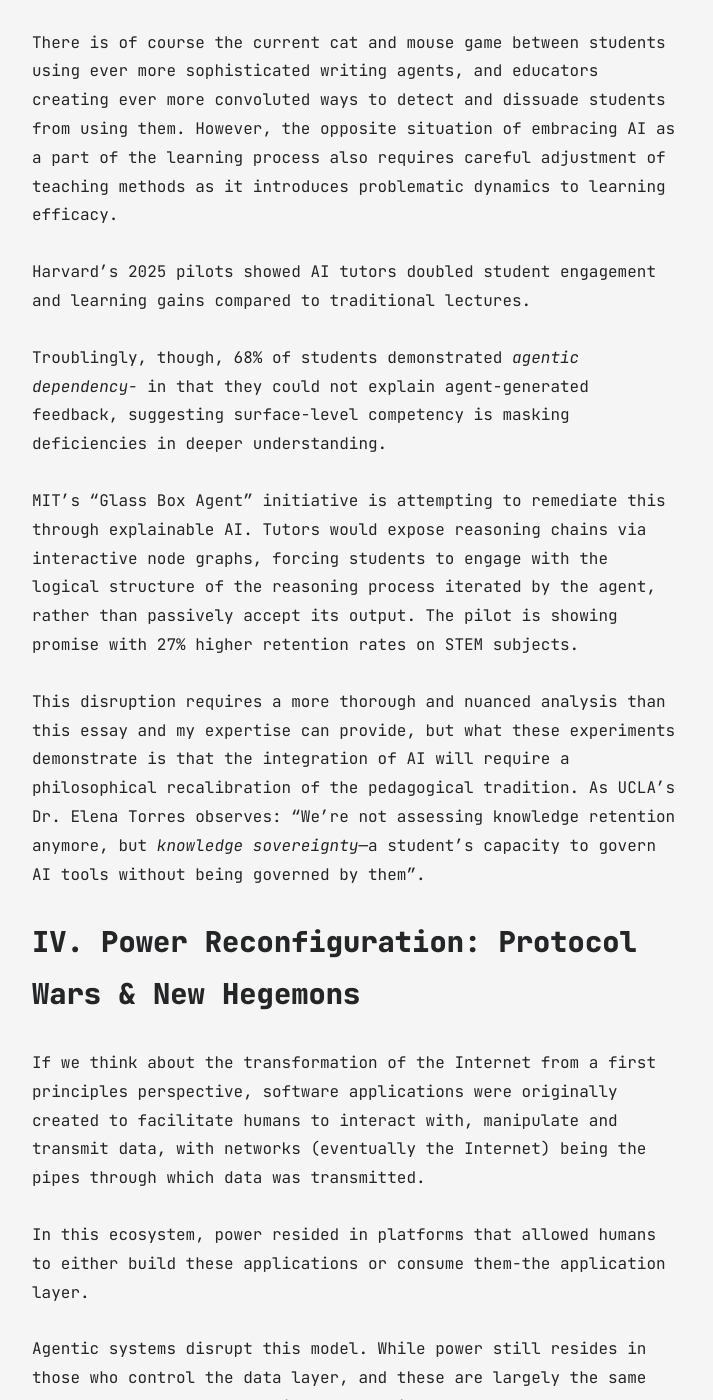
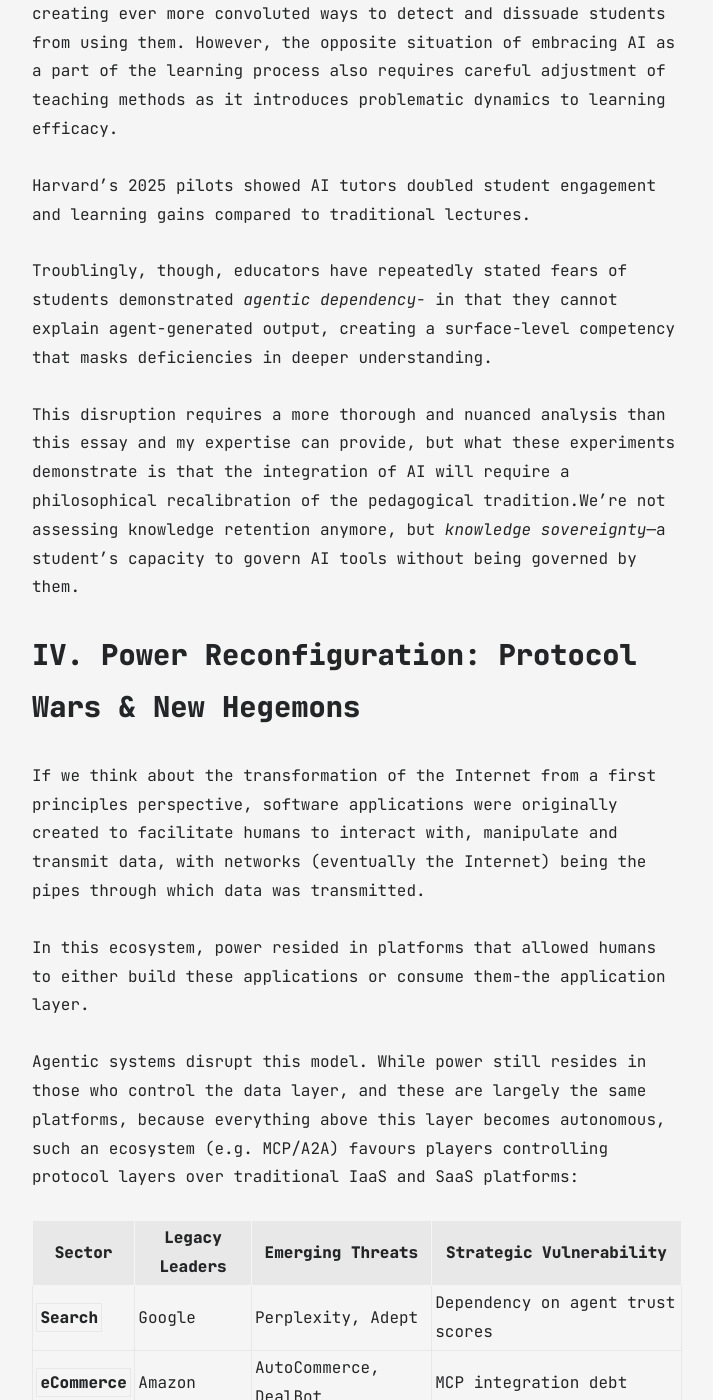
Before and after one commit to dr-robert-li/jekyll-blog, a Jekyll site: the page built from all_collections/_posts/2025-04-25-a2a-internet.md, in a window 1280 px wide and 1400 px high, scrolled down 9575 px. Shown: the whole window, without its empty margins (283-996 px from the left). Built offline with Jekyll 4.4.1, drawn with Linux system fonts in a browser that asks for light colours; some of the changed text lies outside the part shown.

Commit message:
a2a post - corrections

```diff
--- a/all_collections/_posts/2025-04-25-a2a-internet.md
+++ b/all_collections/_posts/2025-04-25-a2a-internet.md
@@ -100,7 +100,6 @@
 
 1. **Provenance Watermarking**: The use of Blockchain or similar cryptographic protocols, could be pivotal in this regard, by embedding signatures into content, allowing agents to verify authenticity while generating summaries. Studies have shown this approach also increases prominence in agent-generated summaries (a fantastic rundown of current approaches: https://equilibrium.co/writing/blockchains-cryptography-authenticity-challenge).
 2. **Microlensing APIs**: Axel Springer’s per-summary licensing model mirrors Spotify’s micro-royalty approach. Despite initial agent traffic drops, the program stabilized at 54% of pre-monetization levels within six months.
-3. **Affiliate 2.0**: Amazon’s A2A product graph enables commission payouts when agents recommend products, bypassing traditional affiliate links. During Q3 2025, this contributed $380M to Amazon’s bottom line.
 
 We are just at the start of reinventing monetization models for agent-based interactions, and so there are still problems in implementing these current approaches.
 
@@ -138,11 +137,9 @@
 
 Harvard’s 2025 pilots showed AI tutors doubled student engagement and learning gains compared to traditional lectures.
 
-Troublingly, though, 68% of students demonstrated *agentic dependency*- in that they could not explain agent-generated feedback, suggesting surface-level competency is masking deficiencies in deeper understanding.
+Troublingly, though, educators have repeatedly stated fears of students demonstrated *agentic dependency*- in that they cannot explain agent-generated output, creating a surface-level competency that masks deficiencies in deeper understanding.
 
-MIT’s “Glass Box Agent” initiative is attempting to remediate this through explainable AI. Tutors would expose reasoning chains via interactive node graphs, forcing students to engage with the logical structure of the reasoning process iterated by the agent, rather than passively accept its output. The pilot is showing promise with 27% higher retention rates on STEM subjects.
-
-This disruption requires a more thorough and nuanced analysis than this essay and my expertise can provide, but what these experiments demonstrate is that the integration of AI will require a philosophical recalibration of the pedagogical tradition. As UCLA’s Dr. Elena Torres observes: "We’re not assessing knowledge retention anymore, but *knowledge sovereignty*—a student’s capacity to govern AI tools without being governed by them".
+This disruption requires a more thorough and nuanced analysis than this essay and my expertise can provide, but what these experiments demonstrate is that the integration of AI will require a philosophical recalibration of the pedagogical tradition.We’re not assessing knowledge retention anymore, but *knowledge sovereignty*—a student’s capacity to govern AI tools without being governed by them.
 
 ## IV. Power Reconfiguration: Protocol Wars & New Hegemons
 
@@ -162,7 +159,7 @@
 
 Other governments are also proposing different regulatory frameworks.
 
-For example, China’s “Great Agent Wall” mandates all domestic A2A traffic route through state-approved hubs, creating a splinter agentic web, very similar to the currently splintered web ecosystem behind the current "Great Firewall of China".
+For example, China’s “Great Firewall” has all domestic A2A traffic route through state-approved hubs, creating a splinter agentic web, following the same network pathways as the currently splintered web ecosystem.
 
 In the EU, the Digital Services Act now requires agent transparency reports, forcing disclosure of content summarization policies. This is on top of other EU regulations like GDPR and the AI Act, which will likely be extended to A2A agents.
 
@@ -202,8 +199,6 @@
 
 Social media platforms, e-commerce sites, and search engines have already been shown to reduce critical thinking capacities through their dopamine-driven engagement models. Studies reveal that excessive social media use correlates with decreased grey matter density in the prefrontal cortex and impaired working memory performance, while constant digital distractions erode attentional control and information retention.
 
-A 2025 UC Berkeley experiment found subjects relying on shopping agents exhibited 31% reduced product comparison ability within six months, accelerating these existing trends. Neurological scans revealed decreased activity in the dorsolateral prefrontal cortex—a region central to executive decision-making—mirroring patterns observed in heavy social media users.
-
 This suggests agentic AI systems may compound rather than create cognitive decline, transitioning users from passive content consumption to active delegation of decision-making authority.
 
 Countermeasures require deliberate friction:
@@ -235,9 +230,7 @@
 
 At this very early stage most governments have no opinion on the matter, but those nations that do, have wildly divergent strategies.
 
-China’s “Great Agent Wall” routes all A2A traffic through state-sanctioned hubs, enabling real-time content filtering. Conversely, Iceland’s “Free Agent Zone” exempts non-commercial AI from most regulations, attracting experimental projects like decentralized autonomous universities. The EU treats AI adversarially under its AI Act—categorizing systems by threat level and mandating strict compliance checks for high-risk applications through centralized bodies like the AI Office. The US adopts a lighter touch, self-regulated approach, relying on sector-specific guidance from agencies like the FTC and voluntary corporate commitments.
-
-Enforcement, though, remains problematic. While INTERPOL’s “AI Agent Watch” facilitates cross-border investigations, its reliance on voluntary participation limits its effectiveness.
+China’s “Great Agent Wall” routes all A2A traffic through state-sanctioned hubs, enabling real-time content filtering. The EU treats AI adversarially under its AI Act—categorizing systems by threat level and mandating strict compliance checks for high-risk applications through centralized bodies like the AI Office. The US adopts a lighter touch, self-regulated approach, relying on sector-specific guidance from agencies like the FTC and voluntary corporate commitments.
 
 ### **Democratizing Agent Use**
 
```
Also changed, not shown: other parts of all_collections/_posts/2025-04-25-a2a-internet.md (+2 -2 lines).
